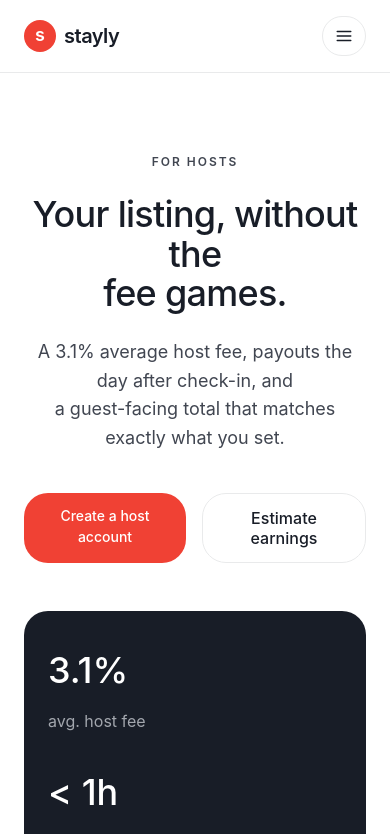
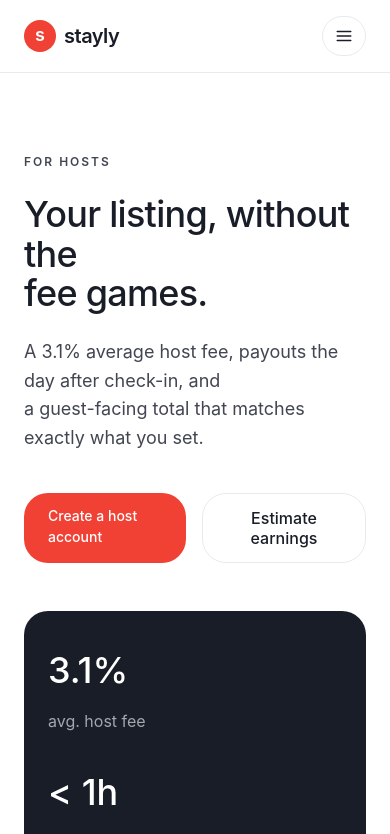
Before and after one commit to nvlhsym/Vibe-Coding-Stayly, a React (Vite) app in the folder apps/frontend/: page /host in a window 390 px wide. Shown: the top 834 px of the page. Built offline with nearby package versions, Linux system fonts and the light colour scheme.

Commit message:
fix: change mobile hero alignment to left in for-hosts page

```diff
--- a/apps/frontend/src/for-hosts.css
+++ b/apps/frontend/src/for-hosts.css
@@ -356,10 +356,10 @@
   }
   .host-hero-content {
     max-width: 100%;
-    text-align: center;
+    text-align: left;
   }
   .host-actions {
-    justify-content: center;
+    justify-content: flex-start;
   }
   .host-hero-stats {
     width: 100%;
```
